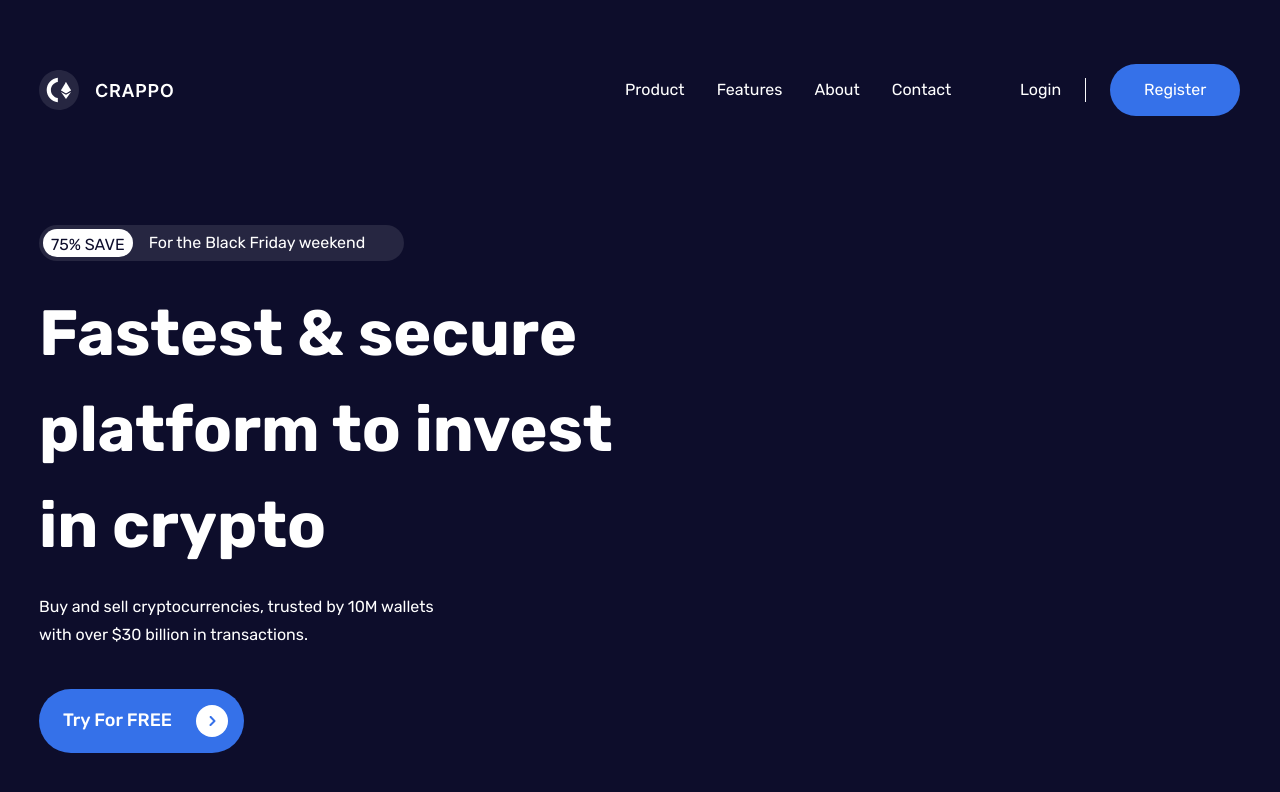
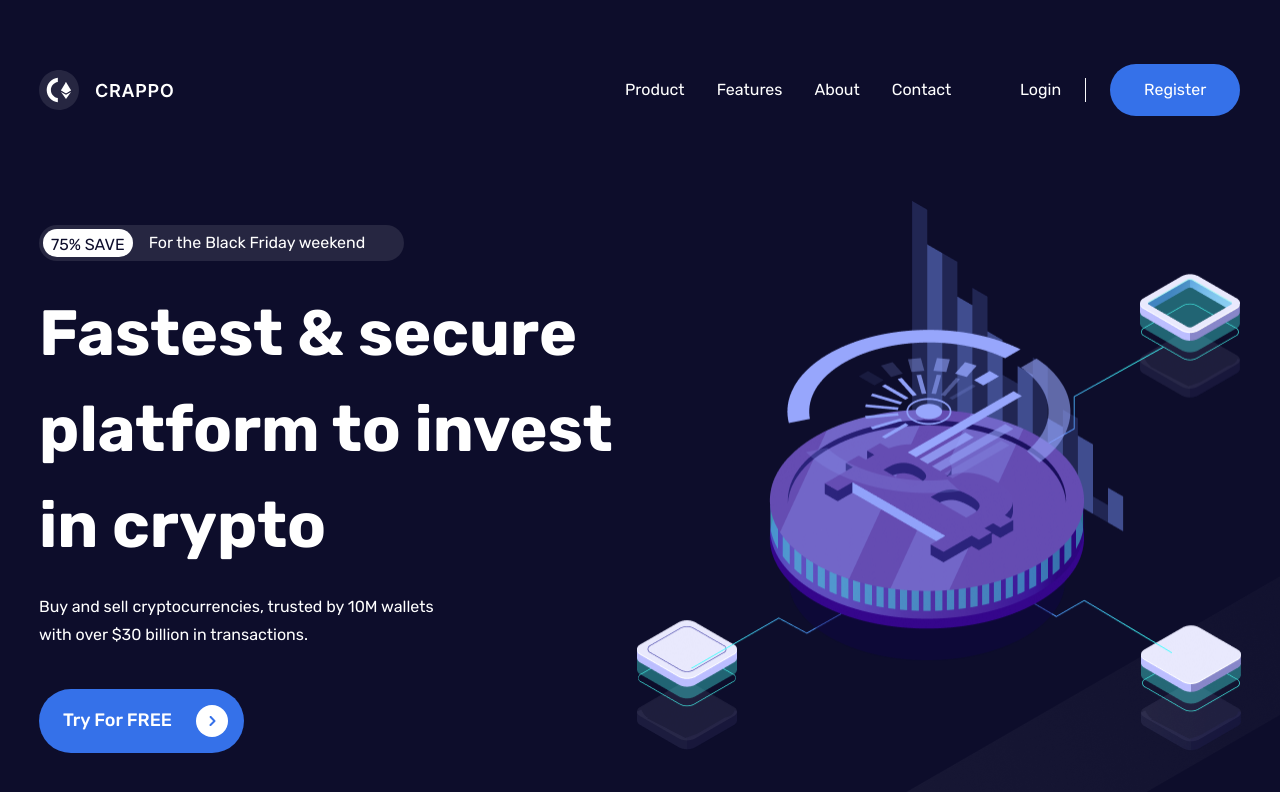
Before and after one commit to xeuxdev/crappo-cryptocurrency-website-challenge, a Next.js app: page /HeroSection in a window 1280 px wide. Shown: the top 792 px of the page. Built offline with nearby package versions, Linux system fonts and the light colour scheme.

Commit message:
added animations to hero button

```diff
--- a/components/SvgButton.tsx
+++ b/components/SvgButton.tsx
@@ -1,19 +1,43 @@
 import Image from "next/image"
+import { motion } from "framer-motion"
 type Props = {
   name: string
 }
+const svgVariant = {
+  hide: { opacity: 0, x: -100 },
+  show: { opacity: 1, x: 0, transition: { duration: 0.8 } },
+  hideName: { opacity: 0, x: 100 },
+  showName: { opacity: 1, x: 0, transition: { duration: 0.8 } },
+}
 const SvgButton = ({ name }: Props) => {
   return (
-    <button className="flex items-center space-x-6 w-[205px] h-16 pl-6 text-white bg-accent rounded-full">
-      <span className="text-body_st_md">{name}</span>
-      <span className="relative w-8 h-8">
+    <motion.button
+      className="flex items-center space-x-6 w-[205px] h-16 pl-6 text-white bg-accent rounded-full"
+      whileHover={{ scale: 1.05 }}
+      whileTap={{ scale: 0.9 }}
+      transition={{ duration: 0.25 }}
+    >
+      <motion.span
+        className="text-body_st_md"
+        variants={svgVariant}
+        initial="hideName"
+        whileInView={"showName"}
+      >
+        {name}
+      </motion.span>
+      <motion.span
+        className="relative w-8 h-8"
+        variants={svgVariant}
+        initial="hide"
+        whileInView={"show"}
+      >
         <Image
           src={"/assets/arrowRight.svg"}
           layout="fill"
           alt="try for free button"
         />
-      </span>
-    </button>
+      </motion.span>
+    </motion.button>
   )
 }
 
--- a/pages/HeroSection.tsx
+++ b/pages/HeroSection.tsx
@@ -5,14 +5,15 @@ import SvgButton from "../components/SvgButton"
 const HeroSection = () => {
   return (
     <section
-      className="bg-primary h-full min-h-[850px] px-5 md:px-7 xl:px-0 pt-8 md:pt-16
+      className="bg-[url('/assets/hero-bg.png')] h-full
+       xl:h-[850px] px-5 md:px-7 xl:px-0 pt-8 md:pt-16
     "
     >
       <NavBar />
       <div className="container mt-10 md:mt-[50px]">
         <div className="flex items-center justify-between flex-col lg:flex-row">
           {/* text */}
-          <div className="lg:flex-[50%] xl:w-[588px] xl:h-[468px]">
+          <div className="md:text-center lg:text-left xl:w-[588px] xl:h-[468px] mb-3 lg:mb-0">
             {/* black friday stuff */}
             <div className="flex items-center h-9 w-full lg:w-[365px] rounded-full p-1 space-x-4 bg-white/10 mb-6">
               <span className="h-full px-2 pt-[2px] pb-[2px] uppercase bg-white grid place-items-center text-primary rounded-full text-body_sm_rg">
@@ -36,7 +37,13 @@ const HeroSection = () => {
             </div>
           </div>
           {/* image */}
-          <div className="flex-[50%] xl:w-[604px] xl:h-[585.15px]"></div>
+          <div className=" w-[340px] h-[300px] xl:w-[604px] xl:h-[585.15px] relative">
+            <Image
+              src={"/assets/hero-img.png"}
+              alt="hero image"
+              layout="fill"
+            />
+          </div>
         </div>
       </div>
     </section>
```
